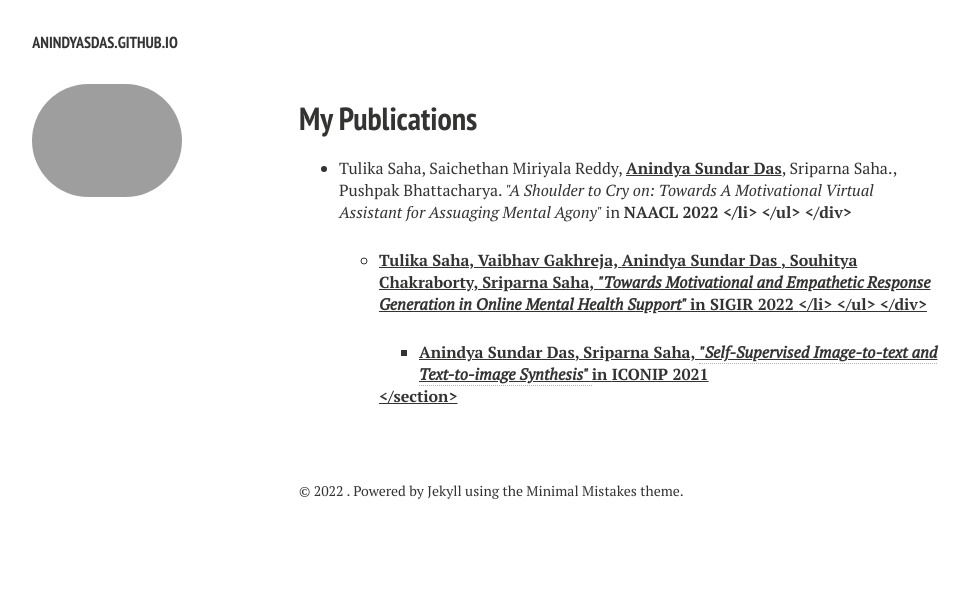
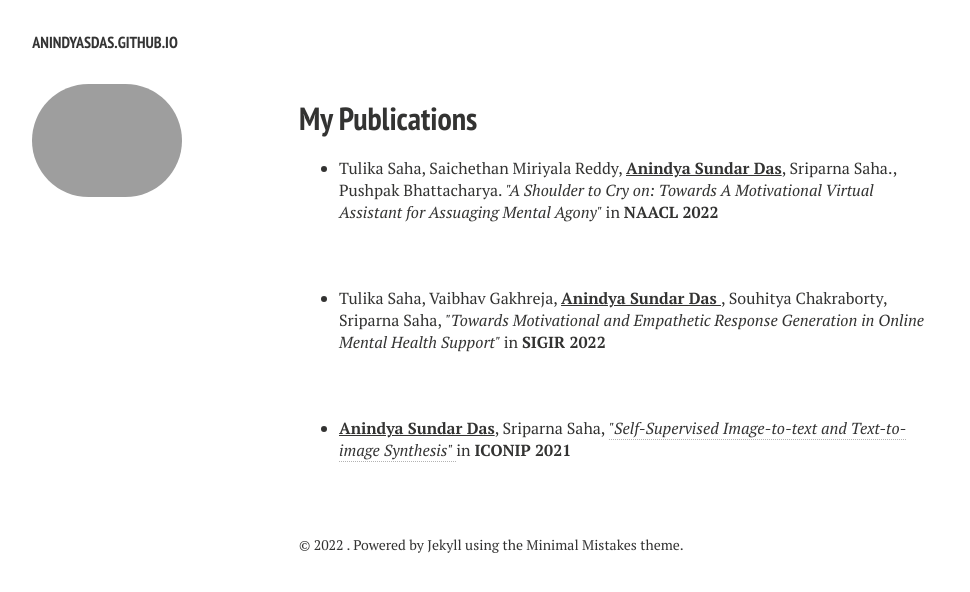
Before and after one commit to anindyasdas/anindyasdas.github.io, a Jekyll site: the page built from publications.md, in a window 1280 px wide. Shown: the top 592 px of the page, without its empty margins (21-991 px from the left). Built offline with Jekyll 4.4.1, drawn with Linux system fonts in a browser that asks for light colours; nearby versions of some CDN libraries.

Commit message:
Update publications.md

```diff
--- a/publications.md
+++ b/publications.md
@@ -13,7 +13,7 @@ comments: false
 
   <p align="center">
     </p>
-  <div style="text-align:left"><ul><li>Tulika Saha, Saichethan Miriyala Reddy, <u><b>Anindya Sundar Das</b></u>, Sriparna Saha., Pushpak Bhattacharya. <i>"A Shoulder to Cry on: Towards A Motivational Virtual Assistant for Assuaging Mental Agony" </i> in <b>NAACL 2022<b>
+  <div style="text-align:left"><ul><li>Tulika Saha, Saichethan Miriyala Reddy, <u><b>Anindya Sundar Das</b></u>, Sriparna Saha., Pushpak Bhattacharya. <i>"A Shoulder to Cry on: Towards A Motivational Virtual Assistant for Assuaging Mental Agony" </i> in <b>NAACL 2022</b>
  </li>
 
 </ul> </div>
@@ -22,7 +22,7 @@ comments: false
 
 <p align="center">
     </p>
-  <div style="text-align:left"><ul><li><u>Tulika Saha, Vaibhav Gakhreja, <u><b>Anindya Sundar Das </b></u>, Souhitya Chakraborty, Sriparna Saha, <i>"Towards Motivational and Empathetic Response Generation in Online Mental Health Support" </i> in <b> SIGIR 2022 </b>
+  <div style="text-align:left"><ul><li>Tulika Saha, Vaibhav Gakhreja, <u><b>Anindya Sundar Das </b></u>, Souhitya Chakraborty, Sriparna Saha, <i>"Towards Motivational and Empathetic Response Generation in Online Mental Health Support" </i> in <b> SIGIR 2022 </b>
 </li>
 
 </ul> </div>
```
